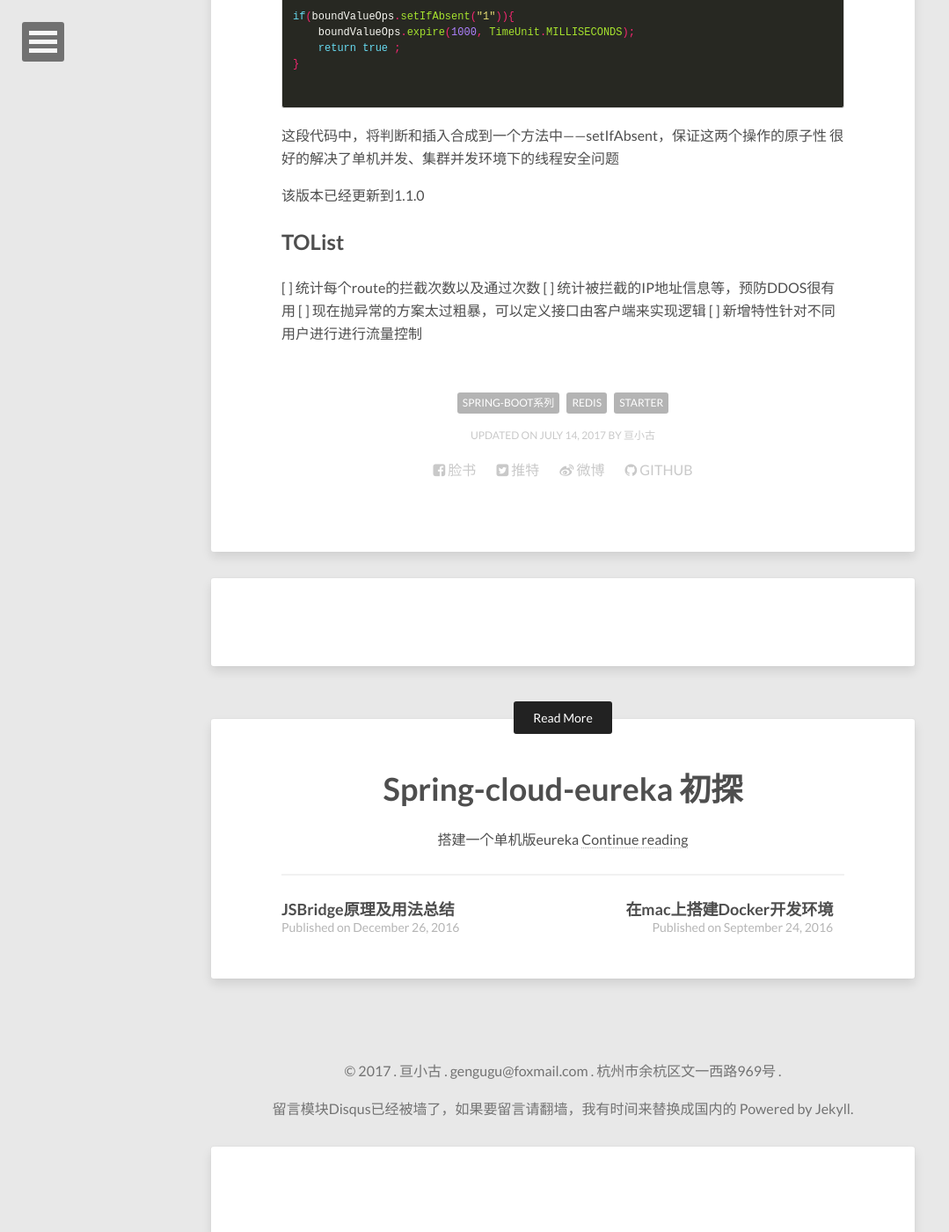
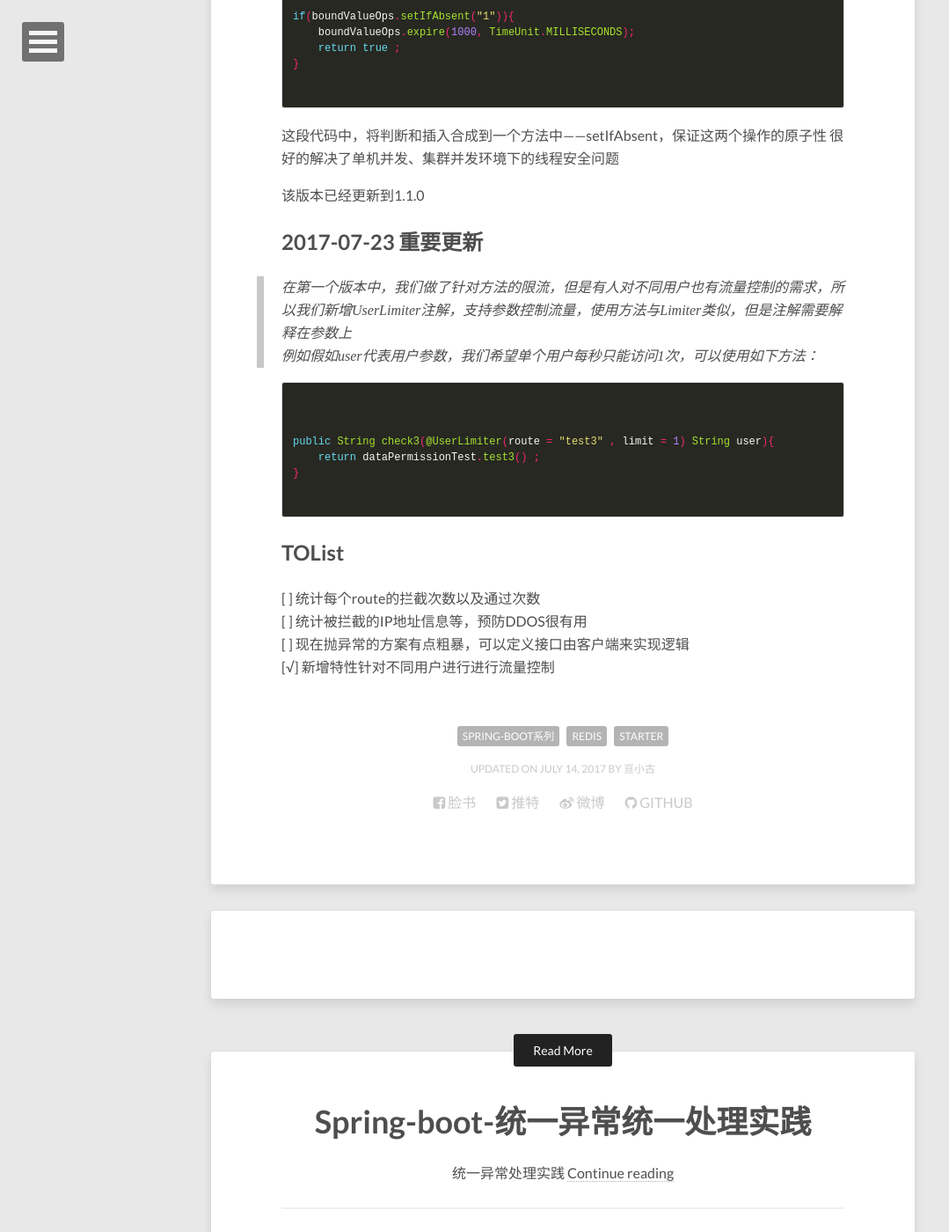
Before and after one commit to gengu/myblog, a Jekyll site: the page built from _posts/2017-07-17-Springboot-集群QPS控制starter.md, in a window 1280 px wide and 1400 px high, scrolled down 4037 px. Shown: the whole window at 88% size, without its empty margins (0-1079 px from the left). Built offline with Jekyll 4.4.1, drawn with Linux system fonts in a browser that asks for light colours; comment, search, counter and statistics services are not loaded; some of the changed text lies outside the part shown.

Commit message:
add a new blog

```diff
--- a/_posts/2017-07-17-Springboot-集群QPS控制starter.md
+++ b/_posts/2017-07-17-Springboot-集群QPS控制starter.md
@@ -175,8 +175,20 @@ if(boundValueOps.setIfAbsent("1")){
 
 该版本已经更新到1.1.0
 
+## 2017-07-23 重要更新
+> 在第一个版本中，我们做了针对方法的限流，但是有人对不同用户也有流量控制的需求，所以我们新增UserLimiter注解，支持参数控制流量，使用方法与Limiter类似，但是注解需要解释在参数上
+> 例如假如user代表用户参数，我们希望单个用户每秒只能访问1次，可以使用如下方法：
+{% highlight java %}
+{% raw %}
+public String check3(@UserLimiter(route = "test3" , limit = 1) String user){
+    return dataPermissionTest.test3() ;
+}
+{% endraw %}
+{% endhighlight %}
+
+
 ## TOList
 [ ] 统计每个route的拦截次数以及通过次数
 [ ] 统计被拦截的IP地址信息等，预防DDOS很有用
-[ ] 现在抛异常的方案太过粗暴，可以定义接口由客户端来实现逻辑
-[ ] 新增特性针对不同用户进行进行流量控制
+[ ] 现在抛异常的方案有点粗暴，可以定义接口由客户端来实现逻辑
+[√] 新增特性针对不同用户进行进行流量控制
```
Also changed, not shown: _posts/2017-07-22-Spring-boot-异常统一处理.md (added, +125 -0 lines).
